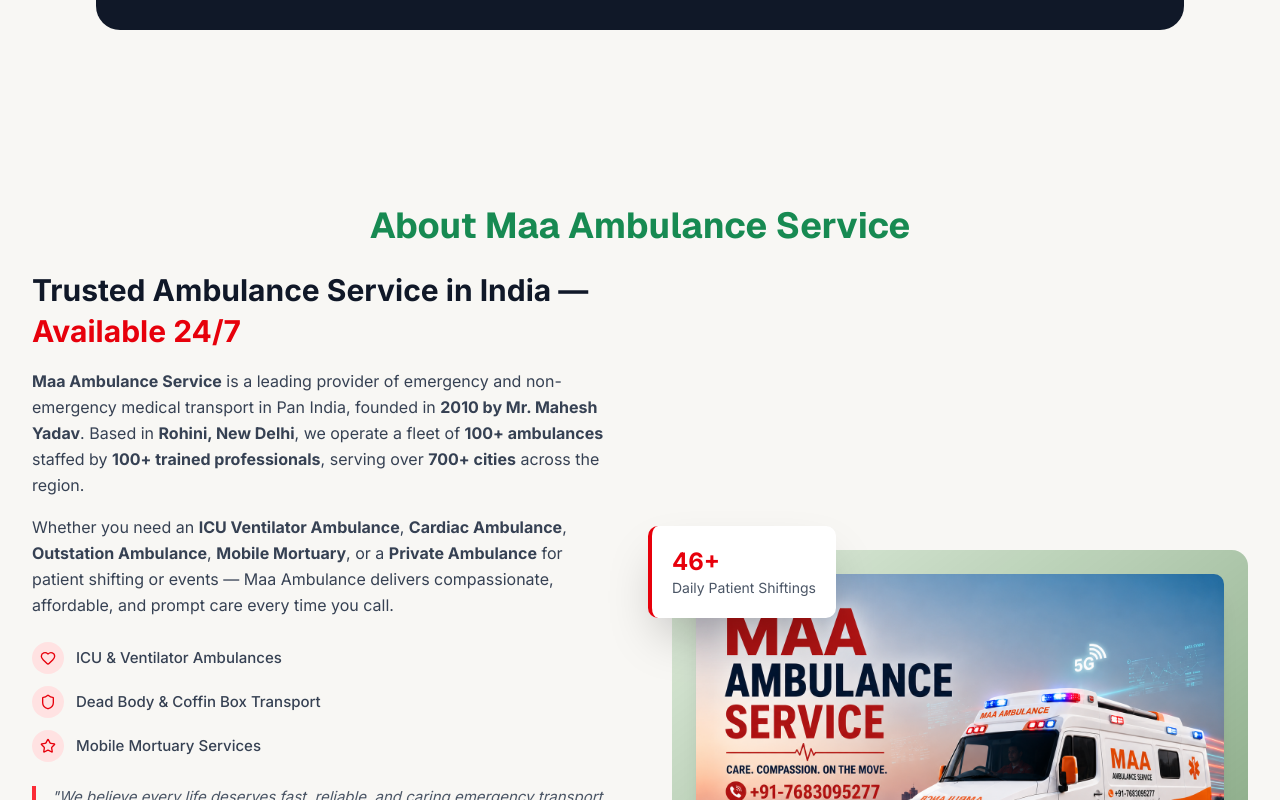
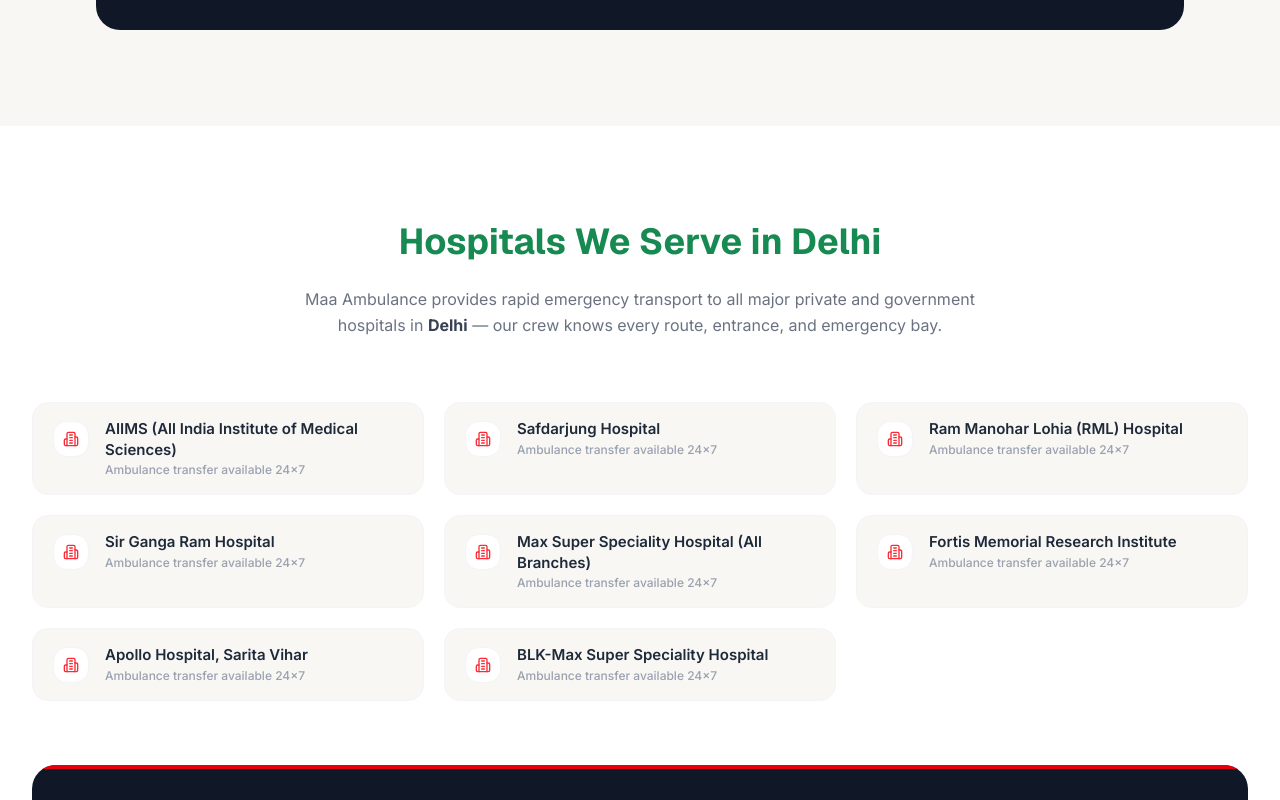
Before and after one commit to Ravikumarsharma07/maa_ambulance, a Next.js app: page /ambulance-service-in-delhi in a window 1280 px wide. Shown: the part 7420-8220 px from the top of the page. Built offline with nearby package versions, Linux system fonts and the light colour scheme.

Commit message:
Remove static sections from city page (ex-AreaWeServe, FAQs, Testimonial)
Removed AboutSection, ServiceAreas, and TestimonialsSection components from the page.

```diff
--- a/src/app/[city]/page.tsx
+++ b/src/app/[city]/page.tsx
@@ -202,7 +202,6 @@ export default async function CityPage({
       <ServicesSection />
       <AreasWeServe cityData={cityData} />
       <HowToBookAmbulance cityData={cityData} />
-      <AboutSection />
       <HospitalsWeServe
         hospitals={cityData.hospitalsServed}
         city={cityData.name}
@@ -210,8 +209,6 @@ export default async function CityPage({
       <PartnersSection />
       <OutOfStation city={cityData.name} />
       <FAQs faqs={cityData.faqs} city={cityData.name} />
-      <ServiceAreas />
-      <TestimonialsSection />
       <ContactSection />
       <Footer />
     </main>
```
